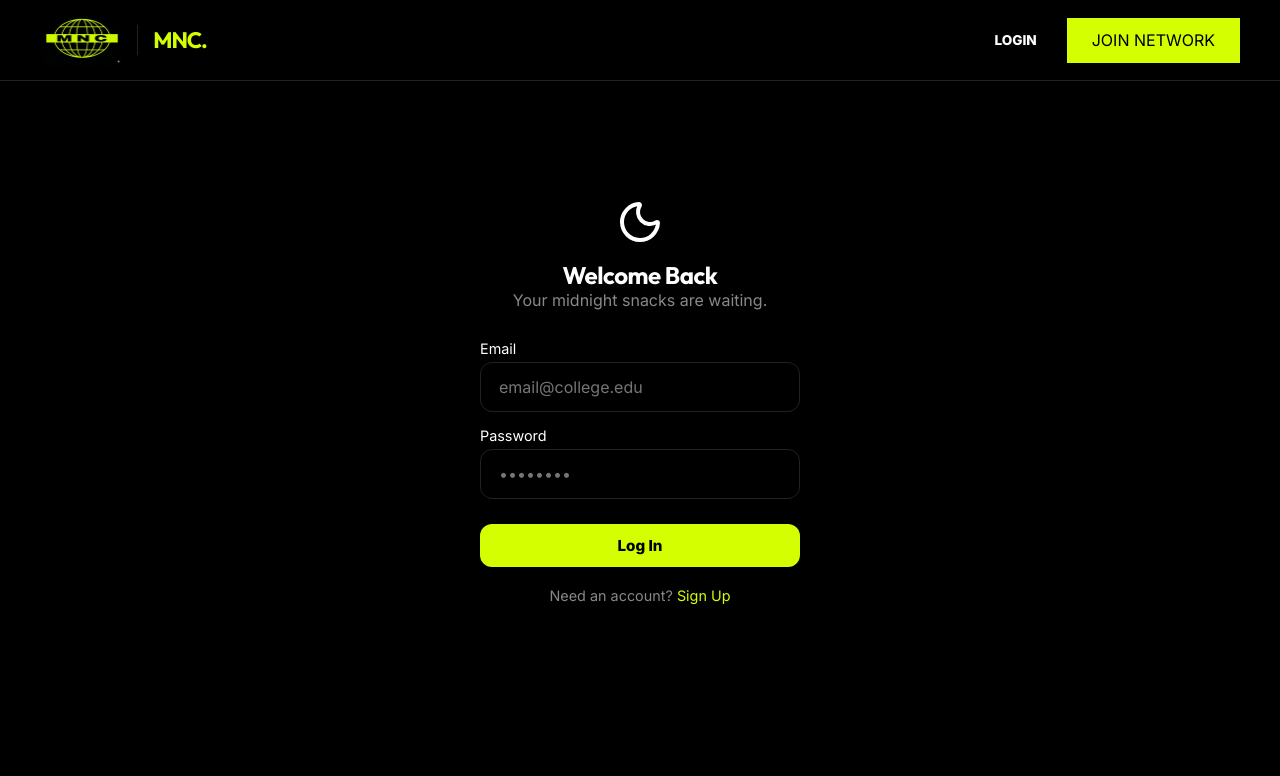
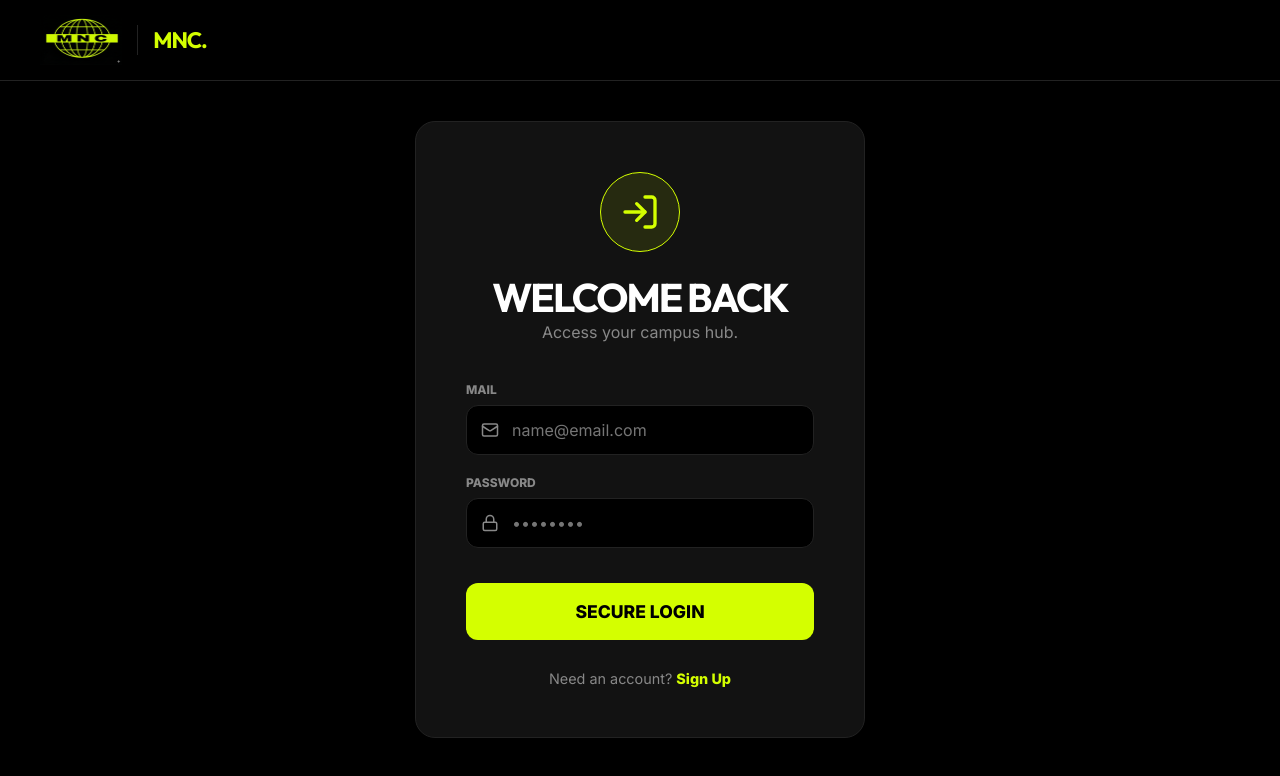
Before and after one commit to Yashwin2318/midnight-cravings, a React (Vite) app in the folder client/: page /login in a window 1280 px wide. Shown: the top 776 px of the page. Built offline with nearby package versions, Linux system fonts and the light colour scheme; no server answers.

Commit message:
Cleanup: Removed USN, simplified labels to 'Mail', and cleaned Navbar

```diff
--- a/client/src/components/Navbar.jsx
+++ b/client/src/components/Navbar.jsx
@@ -2,7 +2,7 @@ import React from 'react';
 import { Link, useNavigate } from 'react-router-dom';
 import { useAuth } from '../context/AuthContext';
 import { LogOut, PlusSquare, User } from 'lucide-react';
-import logo from '../assets/logo.png'; // Make sure to save the image as logo.png in assets
+import logo from '../assets/logo.png';
 
 const Navbar = () => {
   const { currentUser, userData, logout } = useAuth();
@@ -54,14 +54,13 @@ const Navbar = () => {
                 <User size={18} style={{ color: 'var(--accent-primary)' }} />
                 {userData?.name?.toUpperCase() || 'DASHBOARD'}
               </Link>
-              <button onClick={handleLogout} style={{ background: 'transparent', color: 'var(--text-secondary)', padding: '5px' }}>
+              <button onClick={handleLogout} style={{ background: 'transparent', color: 'var(--text-secondary)', padding: '5px', cursor: 'pointer' }}>
                 <LogOut size={20} />
               </button>
             </>
           ) : (
             <>
-              <Link to="/login" style={{ color: 'white', textDecoration: 'none', fontWeight: '800', fontSize: '0.85rem' }}>LOGIN</Link>
-              <Link to="/signup" className="btn-primary" style={{ textDecoration: 'none', height: '45px', display: 'flex', alignItems: 'center', padding: '0 25px' }}>JOIN NETWORK</Link>
+              {/* Login and Join links removed as requested */}
             </>
           )}
         </div>
--- a/client/src/pages/Login.jsx
+++ b/client/src/pages/Login.jsx
@@ -1,7 +1,7 @@
 import React, { useState } from 'react';
 import { Link, useNavigate } from 'react-router-dom';
 import { useAuth } from '../context/AuthContext';
-import { Moon } from 'lucide-react';
+import { LogIn, Mail, Lock } from 'lucide-react';
 
 const Login = () => {
   const [email, setEmail] = useState('');
@@ -25,46 +25,81 @@ const Login = () => {
   };
 
   return (
-    <div style={{ display: 'flex', justifyContent: 'center', alignItems: 'center', minHeight: '80vh' }}>
-      <div className="glass animate-fade-in" style={{ padding: '40px', width: '100%', maxWidth: '400px' }}>
-        <div style={{ textAlign: 'center', marginBottom: '30px' }}>
-          <Moon size={48} className="text-accent-primary" style={{ marginBottom: '10px' }} />
-          <h2>Welcome Back</h2>
-          <p style={{ color: 'var(--text-secondary)' }}>Your midnight snacks are waiting.</p>
+    <div style={{ display: 'flex', justifyContent: 'center', alignItems: 'center', minHeight: '80vh', padding: '40px 0' }}>
+      <div className="card animate-fade-in" style={{ padding: '50px', width: '100%', maxWidth: '450px' }}>
+        <div style={{ textAlign: 'center', marginBottom: '40px' }}>
+          <div style={{
+            width: '80px',
+            height: '80px',
+            borderRadius: '50%',
+            background: 'rgba(212, 255, 0, 0.1)',
+            display: 'flex',
+            alignItems: 'center',
+            justifyContent: 'center',
+            margin: '0 auto 20px',
+            border: '1px solid var(--accent-primary)'
+          }}>
+            <LogIn size={40} style={{ color: 'var(--accent-primary)' }} />
+          </div>
+          <h2 style={{ fontSize: '2.5rem', fontWeight: '900', letterSpacing: '-0.05em' }}>WELCOME BACK</h2>
+          <p style={{ color: 'var(--text-secondary)', fontWeight: '500' }}>Access your campus hub.</p>
         </div>
 
-        {error && <div style={{ color: 'var(--accent-secondary)', marginBottom: '20px', fontSize: '0.9rem' }}>{error}</div>}
+        {error && (
+          <div style={{
+            background: 'rgba(255, 68, 68, 0.1)',
+            border: '1px solid #ff4444',
+            color: '#ff4444',
+            padding: '15px',
+            borderRadius: '12px',
+            marginBottom: '25px',
+            fontSize: '0.9rem',
+            fontWeight: '600'
+          }}>
+            {error}
+          </div>
+        )}
 
         <form onSubmit={handleSubmit}>
-          <div style={{ marginBottom: '15px' }}>
-            <label style={{ display: 'block', marginBottom: '5px', fontSize: '0.9rem' }}>Email</label>
+          <div style={{ marginBottom: '20px' }}>
+            <label style={{ display: 'block', marginBottom: '8px', color: 'var(--text-secondary)', fontSize: '0.75rem', fontWeight: '800', textTransform: 'uppercase' }}>Mail</label>
+            <div style={{ position: 'relative' }}>
+              <Mail size={18} style={{ position: 'absolute', left: '15px', top: '50%', transform: 'translateY(-50%)', color: 'var(--text-secondary)' }} />
               <input
                 type="email"
                 className="input-field"
+                style={{ paddingLeft: '45px' }}
                 value={email}
                 onChange={(e) => setEmail(e.target.value)}
                 required
-              placeholder="email@college.edu"
+                placeholder="name@email.com"
               />
             </div>
-          <div style={{ marginBottom: '25px' }}>
-            <label style={{ display: 'block', marginBottom: '5px', fontSize: '0.9rem' }}>Password</label>
+          </div>
+
+          <div style={{ marginBottom: '35px' }}>
+            <label style={{ display: 'block', marginBottom: '8px', color: 'var(--text-secondary)', fontSize: '0.75rem', fontWeight: '800', textTransform: 'uppercase' }}>Password</label>
+            <div style={{ position: 'relative' }}>
+              <Lock size={18} style={{ position: 'absolute', left: '15px', top: '50%', transform: 'translateY(-50%)', color: 'var(--text-secondary)' }} />
               <input
                 type="password"
                 className="input-field"
+                style={{ paddingLeft: '45px' }}
                 value={password}
                 onChange={(e) => setPassword(e.target.value)}
                 required
                 placeholder="••••••••"
               />
             </div>
-          <button type="submit" className="btn-primary" style={{ width: '100%', padding: '12px' }} disabled={loading}>
-            {loading ? 'Logging In...' : 'Log In'}
+          </div>
+
+          <button type="submit" className="btn-primary" style={{ width: '100%', padding: '18px', fontSize: '1.1rem' }} disabled={loading}>
+            {loading ? 'AUTHENTICATING...' : 'SECURE LOGIN'}
           </button>
         </form>
 
-        <p style={{ textAlign: 'center', marginTop: '20px', color: 'var(--text-secondary)', fontSize: '0.9rem' }}>
-          Need an account? <Link to="/signup" style={{ color: 'var(--accent-primary)', textDecoration: 'none' }}>Sign Up</Link>
+        <p style={{ textAlign: 'center', marginTop: '30px', color: 'var(--text-secondary)', fontSize: '0.9rem', fontWeight: '500' }}>
+          Need an account? <Link to="/signup" style={{ color: 'var(--accent-primary)', textDecoration: 'none', fontWeight: '700' }}>Sign Up</Link>
         </p>
       </div>
     </div>
--- a/client/src/pages/Signup.jsx
+++ b/client/src/pages/Signup.jsx
@@ -1,13 +1,12 @@
 import React, { useState } from 'react';
 import { Link, useNavigate } from 'react-router-dom';
 import { useAuth } from '../context/AuthContext';
-import { UserPlus, User, Mail, Lock, GraduationCap } from 'lucide-react';
+import { UserPlus, User, Mail, Lock } from 'lucide-react';
 
 const Signup = () => {
   const [email, setEmail] = useState('');
   const [password, setPassword] = useState('');
   const [name, setName] = useState('');
-  const [usn, setUsn] = useState('1RUA');
   const [error, setError] = useState('');
   const [loading, setLoading] = useState(false);
   const { signup } = useAuth();
@@ -18,7 +17,8 @@ const Signup = () => {
     try {
       setError('');
       setLoading(true);
-      await signup(email, password, name, usn);
+      // We pass null for USN since we are removing it
+      await signup(email, password, name, '');
       navigate('/');
     } catch (err) {
       setError('Failed to create an account: ' + err.message);
@@ -43,8 +43,8 @@ const Signup = () => {
           }}>
             <UserPlus size={40} style={{ color: 'var(--accent-primary)' }} />
           </div>
-          <h2 style={{ fontSize: '2.5rem', fontWeight: '900', letterSpacing: '-0.05em' }}>JOIN THE NETWORK</h2>
-          <p style={{ color: 'var(--text-secondary)', fontWeight: '500' }}>Campus commerce, redefined.</p>
+          <h2 style={{ fontSize: '2.5rem', fontWeight: '900', letterSpacing: '-0.05em' }}>GET STARTED</h2>
+          <p style={{ color: 'var(--text-secondary)', fontWeight: '500' }}>Your campus marketplace awaits.</p>
         </div>
 
         {error && (
@@ -80,23 +80,7 @@ const Signup = () => {
           </div>
 
           <div style={{ marginBottom: '20px' }}>
-            <label style={{ display: 'block', marginBottom: '8px', color: 'var(--text-secondary)', fontSize: '0.75rem', fontWeight: '800', textTransform: 'uppercase' }}>USN (University Seat No.)</label>
-            <div style={{ position: 'relative' }}>
-              <GraduationCap size={18} style={{ position: 'absolute', left: '15px', top: '50%', transform: 'translateY(-50%)', color: 'var(--text-secondary)' }} />
-              <input
-                type="text"
-                className="input-field"
-                style={{ paddingLeft: '45px' }}
-                value={usn}
-                onChange={(e) => setUsn(e.target.value.toUpperCase())}
-                required
-                placeholder="1RUA..."
-              />
-            </div>
-          </div>
-
-          <div style={{ marginBottom: '20px' }}>
-            <label style={{ display: 'block', marginBottom: '8px', color: 'var(--text-secondary)', fontSize: '0.75rem', fontWeight: '800', textTransform: 'uppercase' }}>College Email</label>
+            <label style={{ display: 'block', marginBottom: '8px', color: 'var(--text-secondary)', fontSize: '0.75rem', fontWeight: '800', textTransform: 'uppercase' }}>Mail</label>
             <div style={{ position: 'relative' }}>
               <Mail size={18} style={{ position: 'absolute', left: '15px', top: '50%', transform: 'translateY(-50%)', color: 'var(--text-secondary)' }} />
               <input
@@ -106,7 +90,7 @@ const Signup = () => {
                 value={email}
                 onChange={(e) => setEmail(e.target.value)}
                 required
-                placeholder="name@college.edu"
+                placeholder="name@email.com"
               />
             </div>
           </div>
```
Lines whose indentation alone changed are shown as unchanged.
